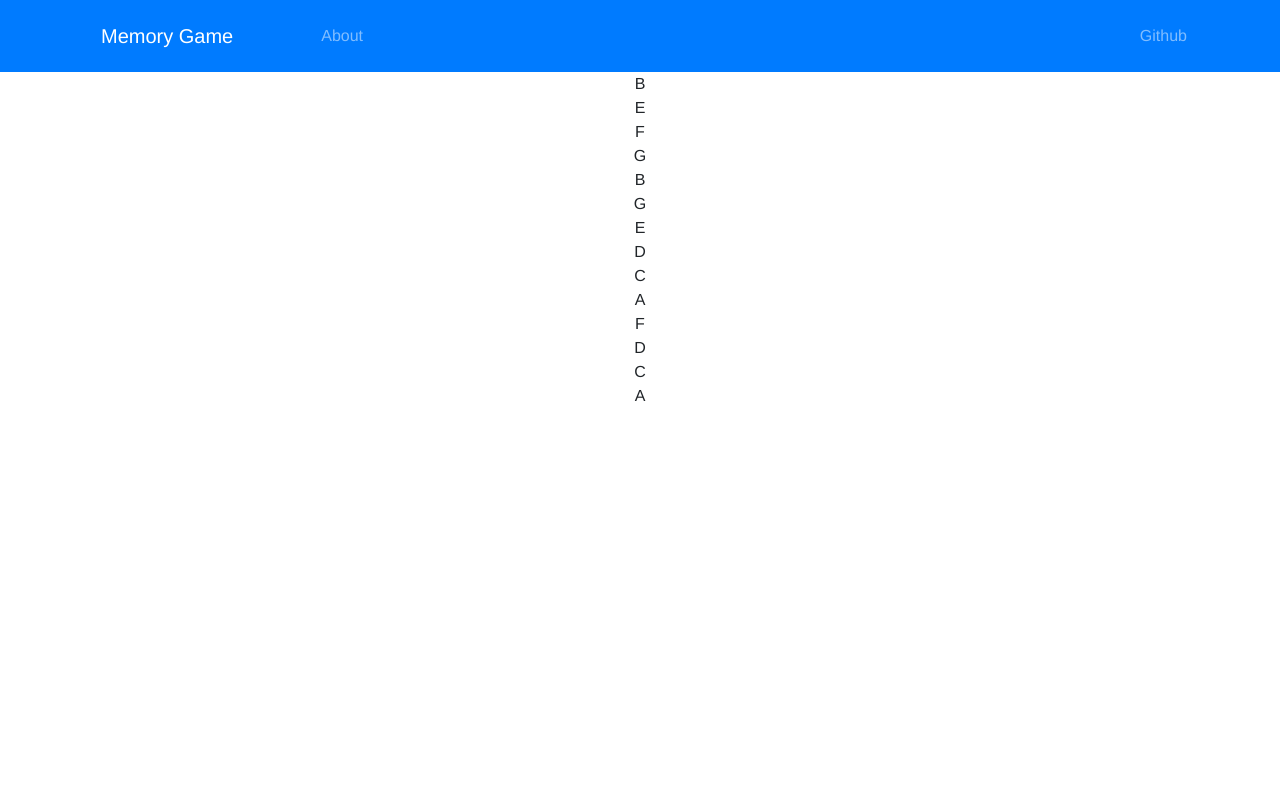
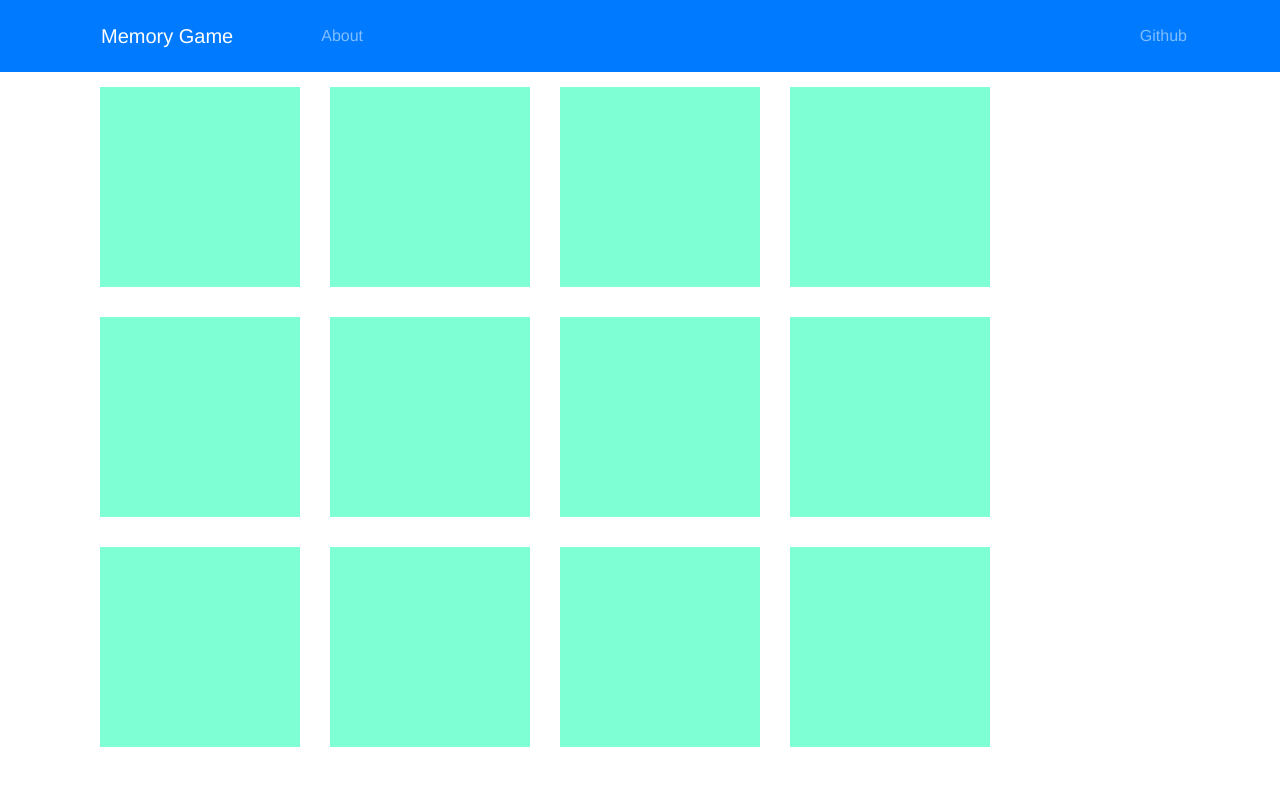
Before and after one commit to Kukulim/memorygame, a Vue app: page /MainBoard in a window 1280 px wide. Shown: the top 786 px of the page. Built offline with nearby package versions, Linux system fonts and the light colour scheme.

Commit message:
prawie działa logika tylko karty za szybko sie zakrywaja

```diff
--- a/src/design/style.scss
+++ b/src/design/style.scss
@@ -6,3 +6,11 @@
     text-align: center;
 
   }
+
+.mycard{
+  width: 200px;
+  height: 200px;
+  background-color: aquamarine;
+  float: left;
+  margin: 15px;
+}
--- a/src/shared/data.js
+++ b/src/shared/data.js
@@ -1,18 +1,16 @@
 const myCards = [
+  "a",
   "A",
-  "A",
+  "b",
   "B",
-  "B",
+  "c",
   "C",
-  "C",
+  "d",
   "D",
-  "D",
+  "e",
   "E",
-  "E",
+  "f",
   "F",
-  "F",
-  "G",
-  "G",
 ];
 
 export const data = {
--- a/src/views/MainBoard.vue
+++ b/src/views/MainBoard.vue
@@ -1,7 +1,9 @@
 <template>
-  <div>
+  <div class="container text-center">
     <div v-for="item in cards" :key="item">
-      <div>{{ item }}</div>
+      <div class="mycard" @click="selectCard(item)">
+          <p v-if="lastClicked.includes(item)||discoverdCard.includes(item)">{{item}}</p>
+          </div>
     </div>
   </div>
 </template>
@@ -13,6 +15,8 @@ export default {
   data() {
     return {
       cards: [],
+      lastClicked: [],
+      discoverdCard: [],
     };
   },
   created() {
@@ -24,12 +28,32 @@ export default {
       this.cards = [];
       this.cards = data.myCards;
     },
-    shuffleCards(){
-            for (let i = this.cards.length - 1; i > 0; i--) {
+    shuffleCards() {
+      for (let i = this.cards.length - 1; i > 0; i--) {
         const j = Math.floor(Math.random() * (i + 1));
         [this.cards[i], this.cards[j]] = [this.cards[j], this.cards[i]];
-    }
-    }
+      }
+    },
+    selectCard(card) {
+
+      if (this.lastClicked.length < 2) {
+        this.lastClicked.push(card);
+      }
+      if (this.lastClicked.length == 2) {
+        if (
+          this.lastClicked[0].toUpperCase() == this.lastClicked[1].toUpperCase()
+        ) {
+          this.discoverdCard.push(this.lastClicked[0],this.lastClicked[1]);
+          this.lastClicked=[];
+            if(this.cards.length==this.discoverdCard.length){
+                alert("brawo wygrałes");
+            }
+        }
+        else{
+            this.lastClicked=[];
+        }
+      }
+    },
   },
 };
 </script>
```
